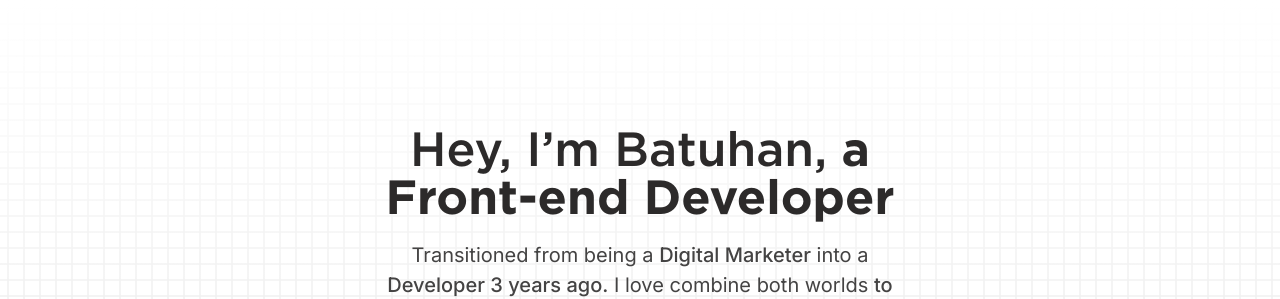
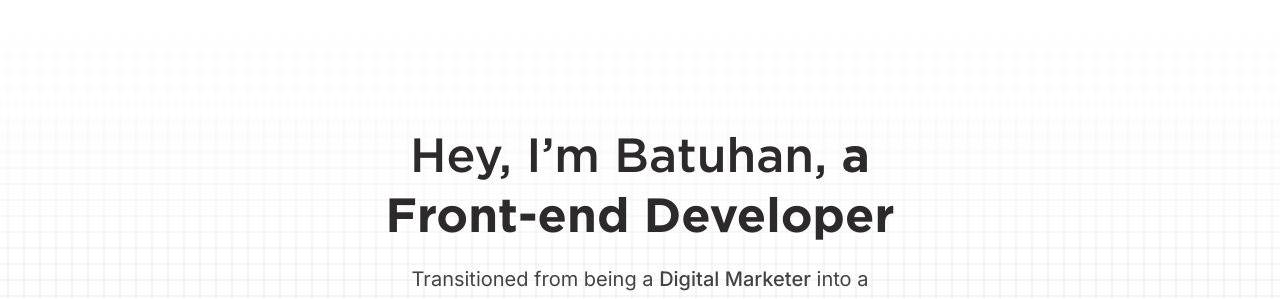
Before and after one commit to batuhanbilginn/portfolio-landing, a Next.js app: page / in a window 1280 px wide. Shown: the top 299 px of the page. Built offline with nearby package versions, Linux system fonts and the light colour scheme.

Commit message:
h1 leading issue fixed

```diff
--- a/components/sections/hero.tsx
+++ b/components/sections/hero.tsx
@@ -49,7 +49,7 @@ const Hero = () => {
           animate="visible"
           className="relative z-20"
         >
-          <h1 className="text-4xl sm:text-5xl font-gothamMedium sm:mx-auto md:max-w-[18ch]">
+          <h1 className="text-5xl leading-tight font-gothamMedium sm:mx-auto md:max-w-[18ch]">
             Hey, I’m Batuhan,
             <span className="font-gothamBold"> a Front-end Developer</span>
           </h1>
```
